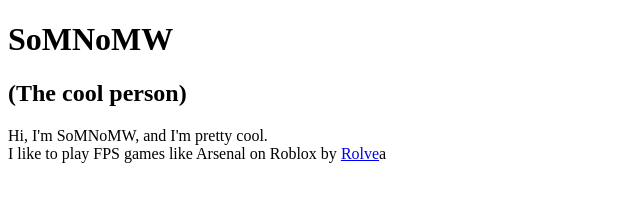
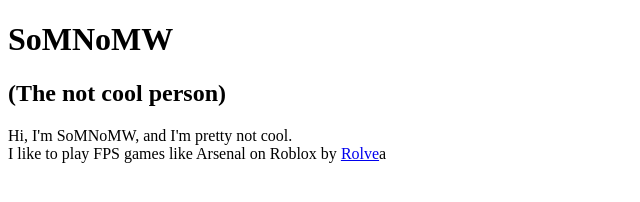
Before and after one commit to dennisjacob08/somnomw.ml, a plain HTML site: page index.html in a window 1280 px wide. Shown: the whole page, without its empty margins (0-640 px from the left). Drawn offline with Linux system fonts and the light colour scheme.

Commit message:
Update index.html
you make bad, i make good

```diff
--- a/index.html
+++ b/index.html
@@ -6,8 +6,8 @@
     </head>
     <body>
         <h1>SoMNoMW</h1>
-        <h2>(The cool person)</h2>
-        <p>Hi, I'm SoMNoMW, and I'm pretty cool. <br>
+        <h2>(The not cool person)</h2>
+        <p>Hi, I'm SoMNoMW, and I'm pretty not cool. <br>
         I like to play FPS games like Arsenal on Roblox by <a href="https://home.rolve.org/">Rolve</a>a</a></p>
     </body>
 </html>
```
